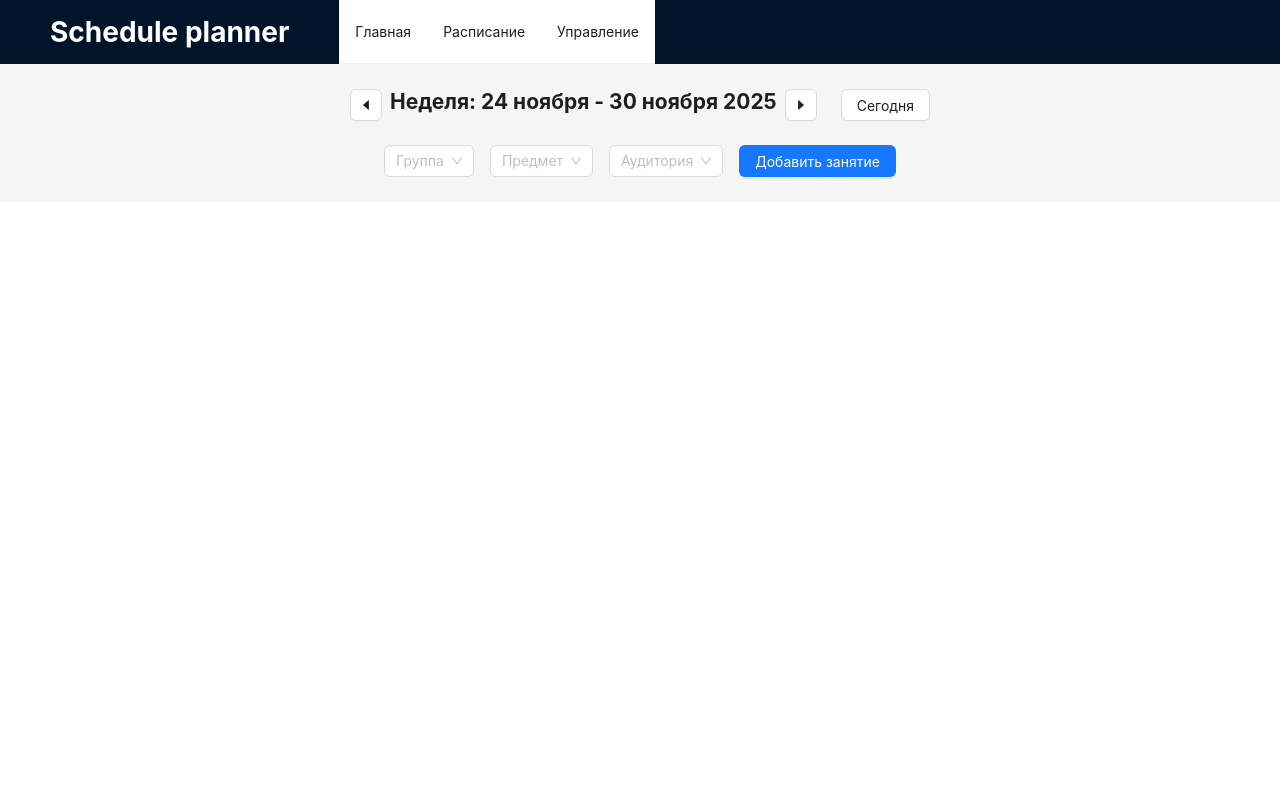
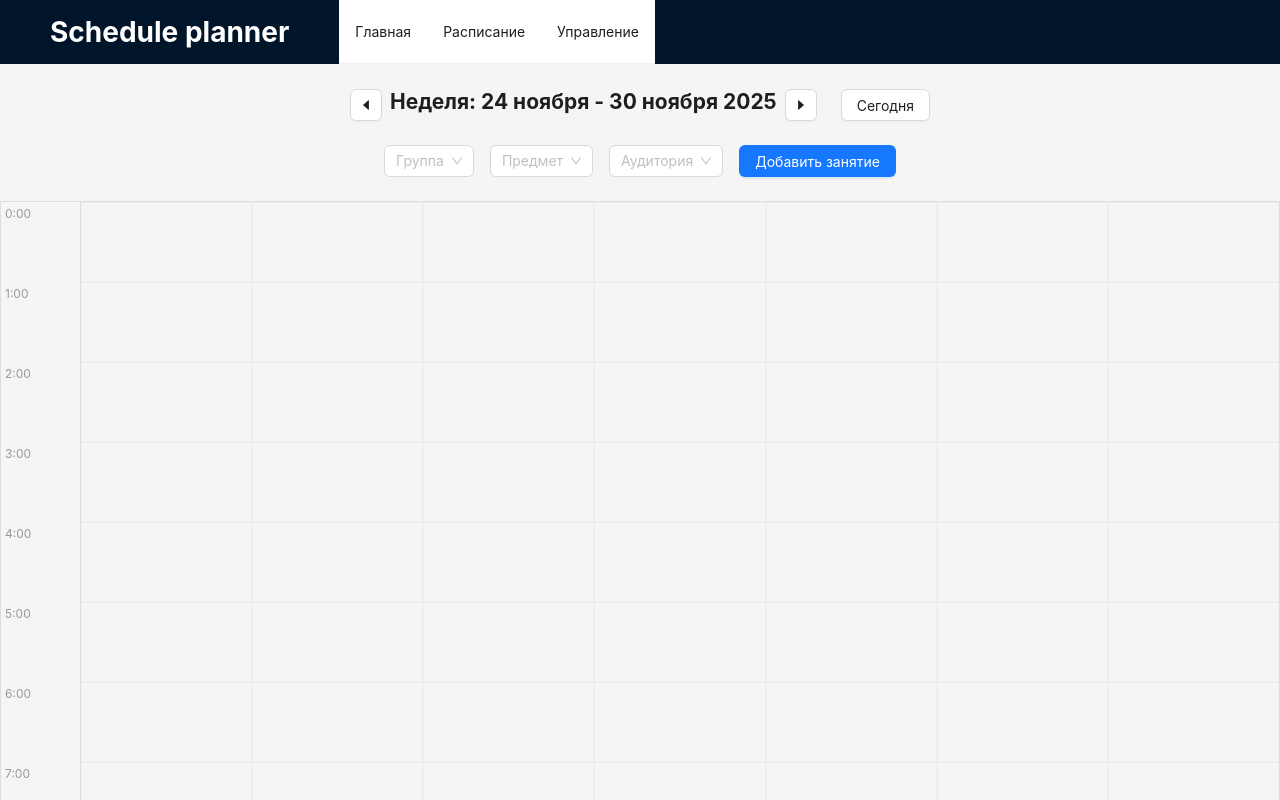
Before and after one commit to LizKa2091/schedule-planner, a React (Vite) app in the folder client/: page /schedule in a window 1280 px wide. Shown: the top 800 px of the page. Built offline with nearby package versions, Linux system fonts and the light colour scheme.

Commit message:
feat(ScheduleContainer): insert WeeklyGrid into ScheduleContainer

```diff
--- a/client/src/components/schedule/ScheduleContainer.tsx
+++ b/client/src/components/schedule/ScheduleContainer.tsx
@@ -1,7 +1,9 @@
 import { useState, type FC } from 'react';
+import { Flex } from 'antd';
 import dayjs from 'dayjs';
 
 import SchedulePanel from '@/components/schedule/SchedulePanel';
+import WeeklyGrid from './WeeklyGrid';
 import type { IFilterData } from '@/types/filters';
 
 const ScheduleContainer: FC = () => {
@@ -15,7 +17,7 @@ const ScheduleContainer: FC = () => {
    const handleTodayWeek = () => setCurrWeek(dayjs().startOf('week'));
 
    return (
-      <>
+      <Flex vertical gap='large'>
          <SchedulePanel
             filters={filters}
             setFilters={setFilters}
@@ -24,7 +26,8 @@ const ScheduleContainer: FC = () => {
             onPrevWeek={handlePrevWeek}
             onTodayWeek={handleTodayWeek}
          />
-      </>
+         <WeeklyGrid filters={filters} currWeek={currWeek} />
+      </Flex>
    )
 }
 
```
